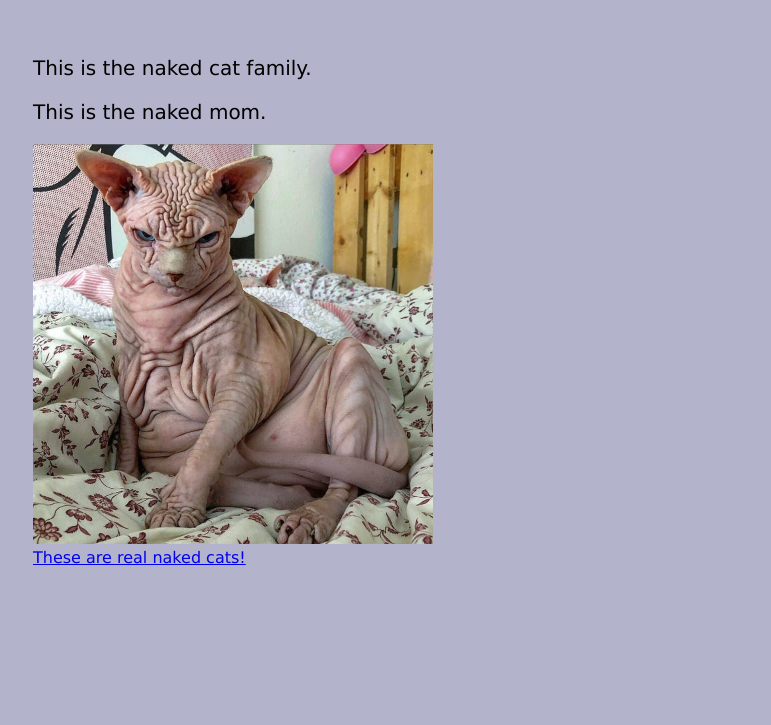
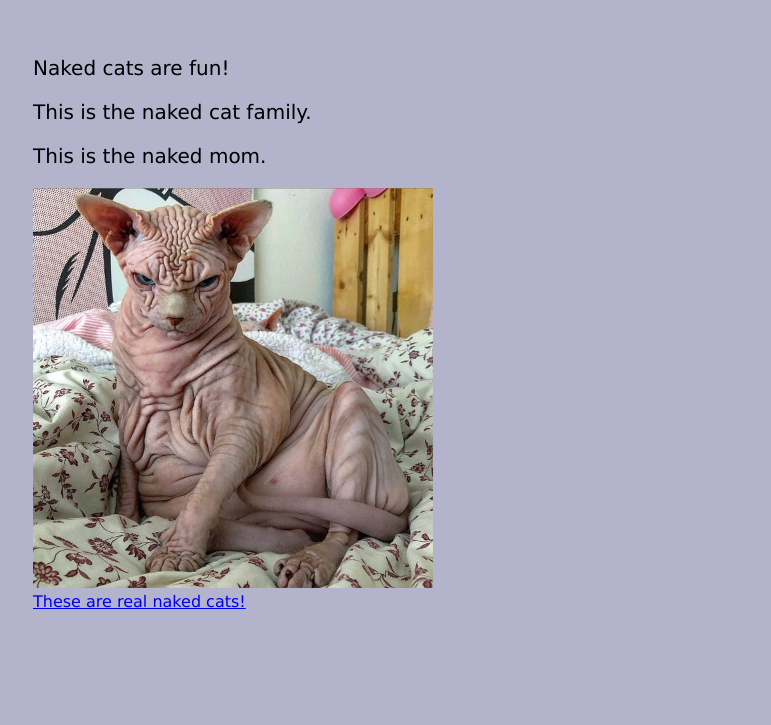
Before and after one commit to vness244/abt-me, a plain HTML site: page index.html in a window 1280 px wide. Shown: the part 75-800 px from the top of the page, without its empty margins (55-826 px from the left). Drawn offline with Linux system fonts and the light colour scheme.

Commit message:
change file name

```diff
--- a/main.html
+++ b/index.html
@@ -12,6 +12,7 @@
 
   <h1>luxurrii's website</h1>
   <div>
+    <p>Naked cats are fun!</p>
     <p>This is the naked cat family.</p>
     <p id="paragraph">This is the naked mom.</p>
     <img src="1.jpeg" width="400" id="imgClickAndChange" onclick="changeImage()">
```
